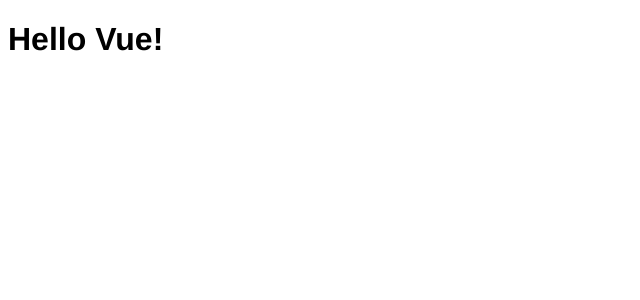
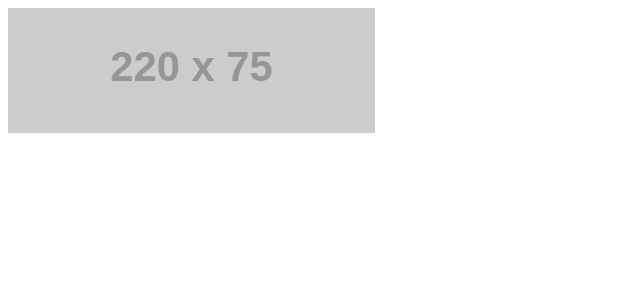
Before and after one commit to enlore/project-return-client, a Vue app: page / in a window 1280 px wide. Shown: the top 300 px of the page, without its empty margins (0-640 px from the left). Built offline with nearby package versions, Linux system fonts and the light colour scheme.

Commit message:
Components, scss

```diff
--- a/src/App.vue
+++ b/src/App.vue
@@ -1,16 +1,20 @@
-<template>
-  <div id="app">
-    <h1>{{ msg }}</h1>
-  </div>
+<template lang="pug">
+    #app
+        header-bar
 </template>
 
 <script>
+import Header from './header.vue'
+
 export default {
-  data () {
-    return {
-      msg: 'Hello Vue!'
+    data () {
+        return {
+        }
+    },
+
+    components: {
+        "header-bar": Header
     }
-  }
 }
 </script>
 
--- /dev/null
+++ b/src/header.vue
@@ -0,0 +1,28 @@
+<template lang="pug">
+    header
+        img.headerLogo(src="//placehold.it/220x75?text=Project Return Logo")
+</template>
+
+<script>
+export default {
+  data () {
+    return {
+
+    }
+  },
+
+  /*created () {},*/
+  /*beforeCompile () {},*/
+  /*compiled () {},*/
+  /*ready () {},*/
+  /*beforeDestroy () {},*/
+  /*destroyed () {}*/
+}
+</script>
+
+<style lang="scss" scoped>
+.headerLogo {
+    height: 125px;
+    background-color: white;
+}
+</style>
--- a/src/main.js
+++ b/src/main.js
@@ -1,7 +1,10 @@
 import Vue from 'vue'
 import App from './App.vue'
 
+import router from './router.js'
+
 new Vue({
   el: '#app',
-  render: h => h(App)
+    render: h => h(App),
+    router
 })
--- /dev/null
+++ b/src/opportunity-form.vue
@@ -0,0 +1,25 @@
+<template lang="pug">
+    #opportunity-form
+        .formCard.is-active
+
+</template>
+
+<script>
+export default {
+  data () {
+    return {
+
+    }
+  },
+
+  /*created () {},*/
+  /*beforeCompile () {},*/
+  /*compiled () {},*/
+  /*ready () {},*/
+  /*beforeDestroy () {},*/
+  /*destroyed () {}*/
+}
+</script>
+
+<style lang="scss" scoped>
+</style>
--- /dev/null
+++ b/src/result-detail.vue
@@ -0,0 +1,23 @@
+<template lang="pug">
+    #component-root
+</template>
+
+<script>
+export default {
+  data () {
+    return {
+
+    }
+  },
+
+  /*created () {},*/
+  /*beforeCompile () {},*/
+  /*compiled () {},*/
+  /*ready () {},*/
+  /*beforeDestroy () {},*/
+  /*destroyed () {}*/
+}
+</script>
+
+<style lang="scss" scoped>
+</style>
--- /dev/null
+++ b/src/result-summary.vue
@@ -0,0 +1,23 @@
+<template lang="pug">
+    #component-root
+</template>
+
+<script>
+export default {
+  data () {
+    return {
+
+    }
+  },
+
+  /*created () {},*/
+  /*beforeCompile () {},*/
+  /*compiled () {},*/
+  /*ready () {},*/
+  /*beforeDestroy () {},*/
+  /*destroyed () {}*/
+}
+</script>
+
+<style lang="scss" scoped>
+</style>
--- /dev/null
+++ b/src/router.js
@@ -0,0 +1,29 @@
+import OppForm from './opportunity-form.vue'
+import OppSummary from './result-summary.vue'
+import OppDetail from './result-detail.vue'
+
+import Vue from 'vue'
+import Router from 'vue-router'
+
+Vue.use(Router)
+
+const routes = [
+    {
+        path: "/",
+        component: OppForm
+    },
+    {
+        path: "/results",
+        component: OppSummary
+    },
+    {
+        path: "/opporunity/:id",
+        component: OppDetail
+    }
+]
+
+const router = new Router({
+    routes
+})
+
+export default router
--- /dev/null
+++ b/src/scss/main.scss
@@ -0,0 +1 @@
+// here we be
```
Also changed, not shown: src/store/state.js (added).
